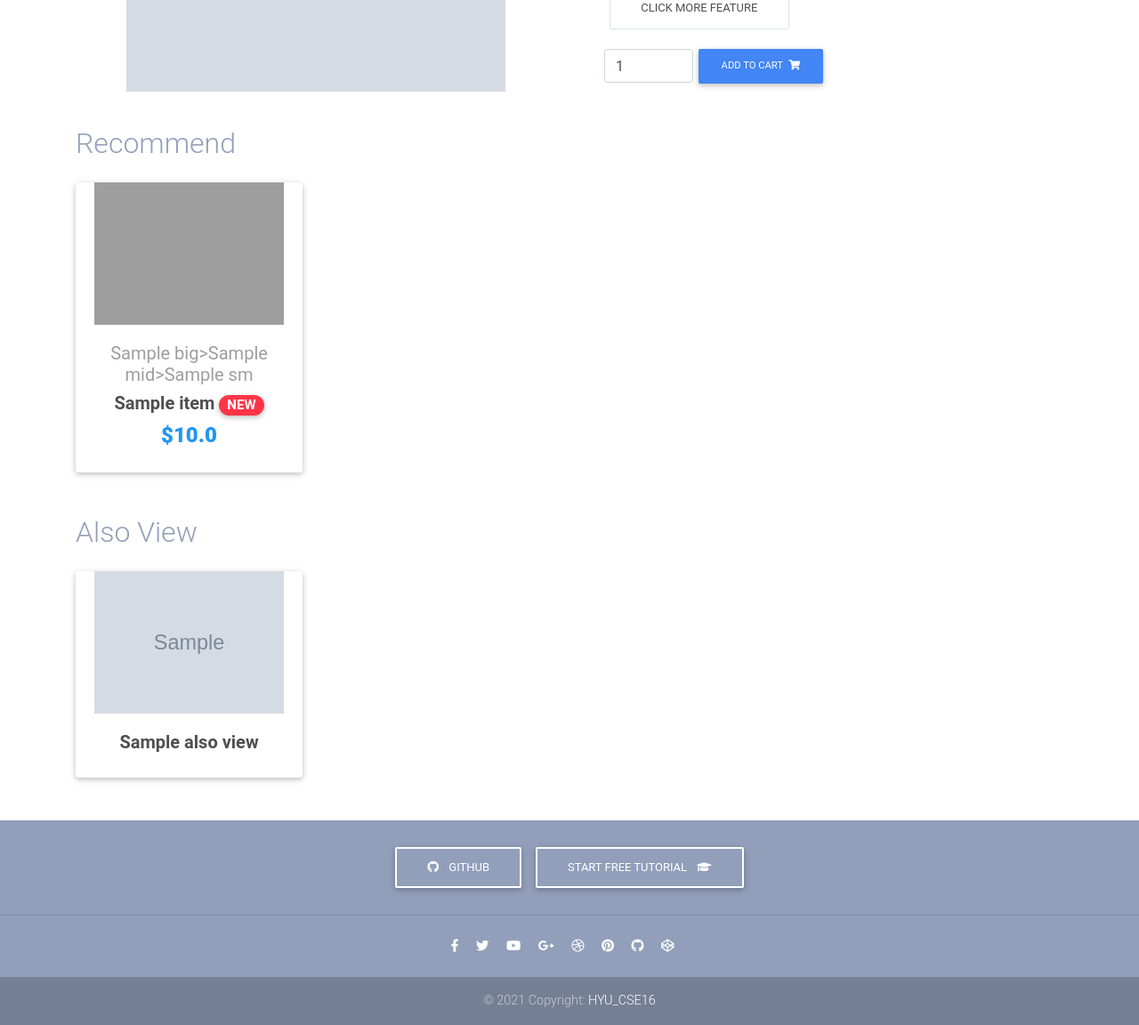
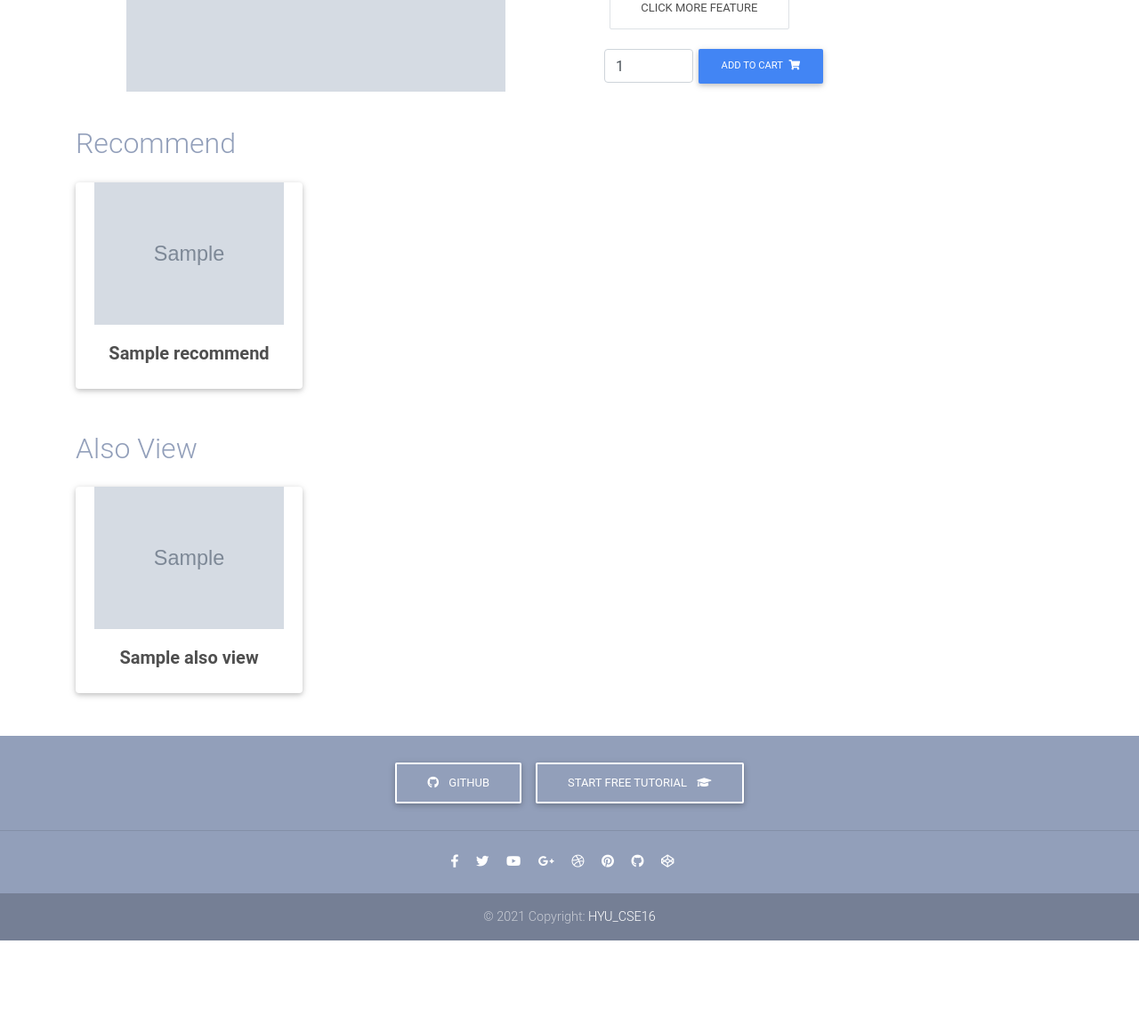
Before and after one commit to jihunJeong/DaGO, a Django app: template E-shop/shopping_mall/product/templates/product/detail.html in a window 1280 px wide. Shown: the part 337-1489 px from the top of the page at 89% size. After the commit the page ends 1394 px from the top, so only its background shows below. Run offline with Django 3.2, Linux system fonts and the light colour scheme; tables that the repository leaves empty hold one stand-in row (values such as "Sample post"); the template is opened without the code that fills it: values that come from a table or form of the project are taken from there, most other values are stand-ins (such as "Sample title", 1, 10 or a date in 2020); grey boxes marked "Sample" are stand-in pictures; some libraries are stand-ins or nearby versions; some web fonts are replaced; grey boxes are pictures that could not be loaded.

Commit message:
Detail Page 추천시스템 적용

```diff
--- a/E-shop/shopping_mall/product/models.py
+++ b/E-shop/shopping_mall/product/models.py
@@ -119,6 +119,9 @@ class Item(models.Model):
     def get_brand(self):
         return self.brand.name
 
+    def get_feature(self):
+        return self.feature[1:-1]
+
     def get_also_view(self):
         item = Item.objects.get(pk=self.asin)
         also_asin = PreAlso.objects.get(asin=item.asin)
@@ -133,6 +136,13 @@ class Item(models.Model):
         items = list(Item.objects.filter(asin__in=also_view))[:4]
         return items
 
+    def get_recommend(self):
+        item = Item.objects.get(pk=self.asin)
+        recommend = ContentRecommend.objects.get(asin=item.asin).recommend[1:-1].split(",")
+        print(recommend)
+        recommends = list(Item.objects.filter(asin__in=recommend))[:4]
+        return recommends
+
 
 class PreAlso(models.Model):
     asin = models.ForeignKey(Item, models.DO_NOTHING, db_column='asin')
@@ -143,6 +153,15 @@ class PreAlso(models.Model):
     class Meta:
         managed = False
         db_table = 'pre_also'
+
+class ContentRecommend(models.Model):
+    recommend_id = models.AutoField(primary_key=True)
+    asin = models.ForeignKey('Item', models.DO_NOTHING, db_column='asin')
+    recommend = models.TextField(blank=True, null=True)
+
+    class Meta:
+        managed = False
+        db_table = 'content_recommend'
 
 
 # class Bucket(models.Model):
--- a/E-shop/shopping_mall/product/templates/product/detail.html
+++ b/E-shop/shopping_mall/product/templates/product/detail.html
@@ -57,7 +57,7 @@
               </div>
             </div>
 
-            <form class="d-flex justify-content-left">
+            <form method="POST" action="/order/create/" class="d-flex justify-content-left">
               <!-- Default input -->
               <input type="number" value="1" aria-label="Search" class="form-control" style="width: 100px">
               <button class="btn btn-primary btn-md my-0 p" type="submit">Add to cart
@@ -85,22 +85,22 @@
         <!--Grid row-->
         <div class="row wow fadeIn">
           <!--Grid column-->
-          {% for p in items %}
+          {% for i in p.get_recommend %}
           <div class="col-lg-3 col-md-6 mb-4">
             <!--Card-->
             <div class="card h-100">
               <!--Card image-->
               <div class="view overlay">
-              {% if p.get_image_link %}
-                {% if p.get_image_link != 'https://static.bhphoto.com/images/itemImgPlaceholder.jpg' %}
-                  <img src="{{p.get_image_link}}" class="card-img-top" alt="">
+              {% if i.get_image_link %}
+                {% if i.get_image_link != 'https://static.bhphoto.com/images/itemImgPlaceholder.jpg' %}
+                  <img src="{{i.get_image_link}}" class="card-img-top" alt="">
                 {% else %}
                   <img src="{% static '/img/no_image.png' %}" class="card-img-top" alt="no_image">
                 {% endif %}
               {% else %}
                 <img src="{% static '/img/no_image.png' %}" class='card-img-top' alt="no_image">
               {% endif %}
-                <a href="{{p.get_absolute_url}}">
+                <a href="{{i.get_absolute_url}}">
                   <div class="mask rgba-white-slight"></div>
                 </a>
               </div>
@@ -109,21 +109,12 @@
               <!--Card content-->
               <div class="card-body text-center">
                 <!--Category & Title-->
-                <a href="{{p.get_absolute_url}}" class="grey-text">
-                  <h5>{{p.get_category}}</h5>
-                </a>
                 <h5>
                   <strong>
-                    <a href="{{p.get_absolute_url}}" class="dark-grey-text">{{p.title | truncatechars:45}}
-                      <span class="badge badge-pill danger-color">NEW</span>
+                    <a href="{{i.get_absolute_url}}" class="dark-grey-text">{{i.title | truncatechars:20}}
                     </a>
                   </strong>
                 </h5>
-
-                <h4 class="font-weight-bold blue-text">
-                  <strong>${{p.price}}</strong>
-                </h4>
-
               </div>
               <!--Card content-->
             </div>
@@ -133,7 +124,6 @@
           <!--Grid column-->
         </div>
       </section>
-      <!--Section: Products v.3-->
 
       {% if p.get_also_view %}
       <!--Section: Products v.3-->
```
